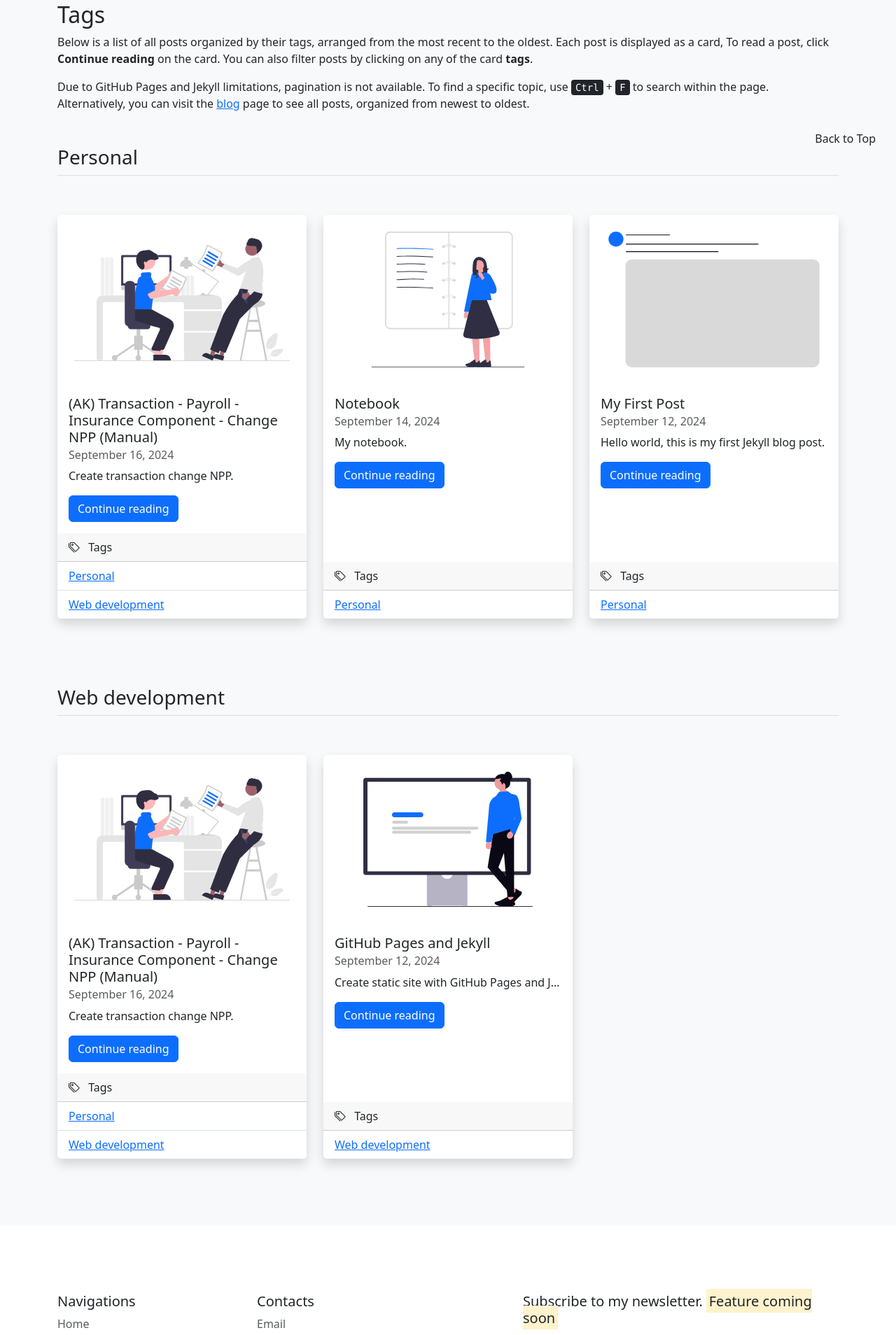
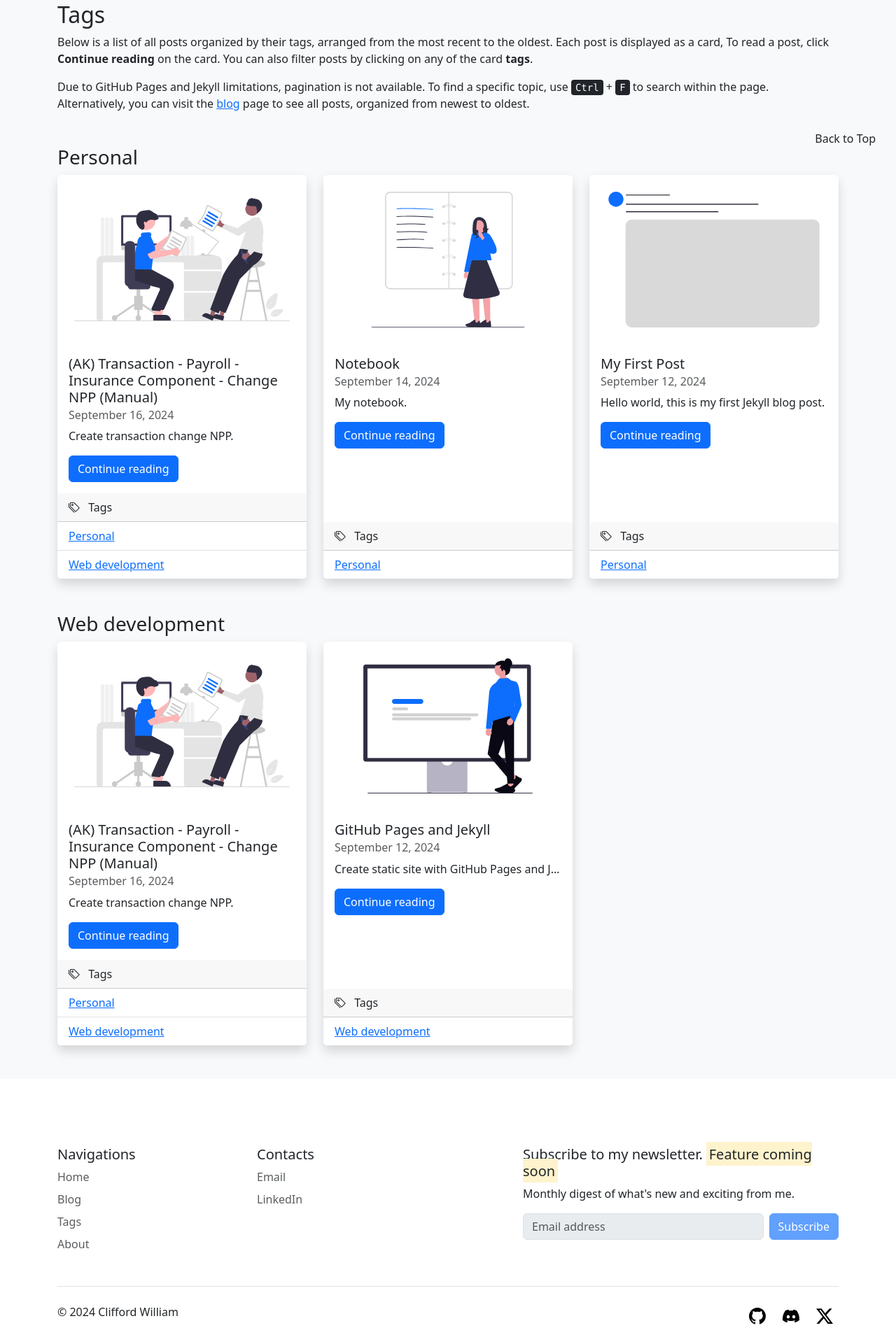
Before and after one commit to cliffordwilliam/my_archive, a Jekyll site: the page built from tags.md, in a window 1280 px wide. Shown: the part 667-2575 px from the top of the page at 70% size. Built offline with Jekyll 4.4.1, drawn with Linux system fonts in a browser that asks for light colours.

Commit message:
Update tags.md

```diff
--- a/tags.md
+++ b/tags.md
@@ -11,8 +11,8 @@ Below is a list of all posts organized by their tags, arranged from the most rec
 Due to GitHub Pages and Jekyll limitations, pagination is not available. To find a specific topic, use <kbd>Ctrl</kbd> + <kbd>F</kbd> to search within the page. Alternatively, you can visit the [blog]({{ site.baseurl }}{% link blog.md %}) page to see all posts, organized from newest to oldest.
 
 {% for tag in site.tags %}
-  <h3 id="{{ tag[0] | slugize }}" class="pb-2 border-bottom">{{ tag[0] }}</h3>
-  <div class="row row-cols-1 row-cols-md-3 g-4 py-5">
+  <h3 id="{{ tag[0] | slugize }}">{{ tag[0] }}</h3>
+  <div class="row row-cols-1 row-cols-md-3 g-4">
     {% for post in tag[1] %}
     {% include card.html post=post %}
     {% endfor %}
```
